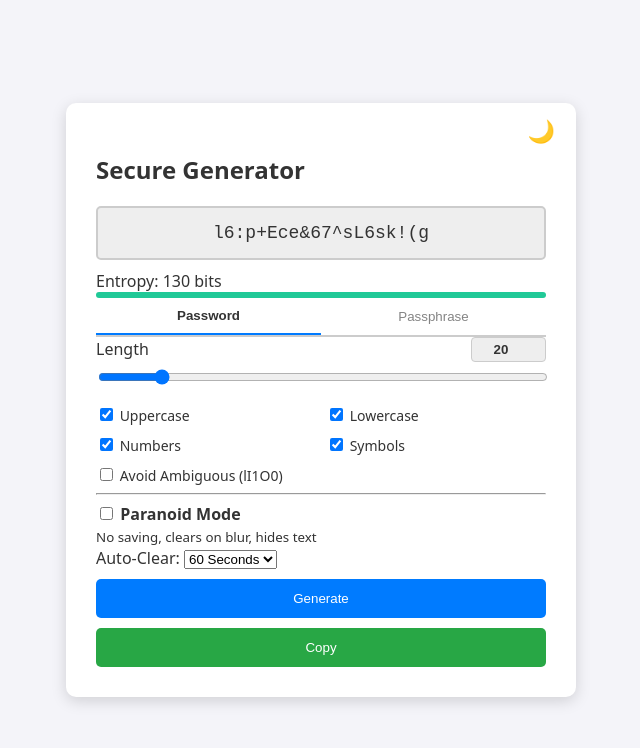
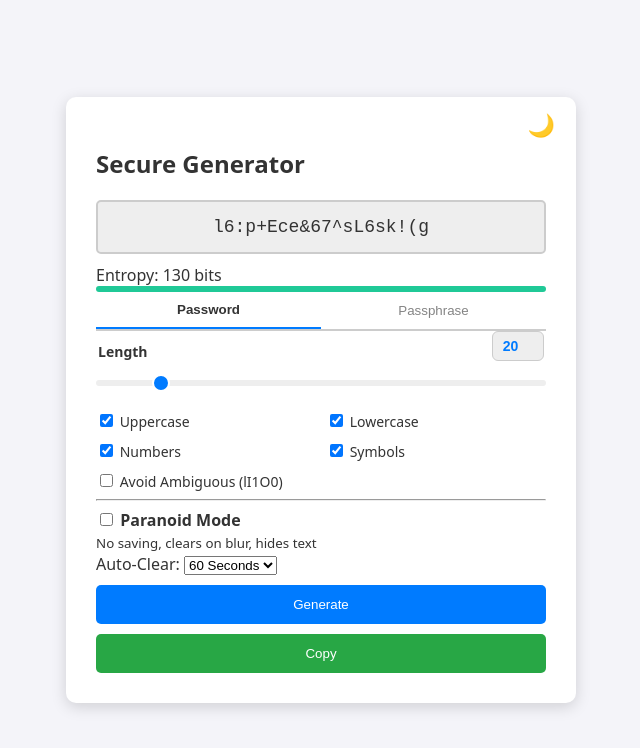
Before and after one commit to jakubgt/homelab-vault-gen, a plain HTML site: page vault-generator/index.html in a window 1280 px wide. Shown: the whole page, without its empty margins (319-959 px from the left). Drawn offline with Linux system fonts and the light colour scheme.

Commit message:
Update styles.css

```diff
--- a/vault-generator/styles.css
+++ b/vault-generator/styles.css
@@ -73,29 +73,59 @@ body {
     user-select: all;
 }
 
-/* New Length Styling */
+/* Tighter Length Section  */
 .length-header {
     display: flex;
     justify-content: space-between;
-    align-items: center;
-    margin-bottom: 5px;
+    align-items: flex-end; /* Vertically aligns label and input box  */
+    margin-bottom: 8px;    /* Tighter spacing to slider  */
+    padding: 0 2px;
+}
+
+#length-label {
+    font-size: 14px;
+    font-weight: 600;
+    color: var(--text-color);
 }
 
 #length-num {
-    width: 65px;
+    width: 50px;
+    height: 28px;
     background: var(--input-bg);
     border: 1px solid var(--border-color);
-    color: var(--text-color);
-    padding: 4px;
-    border-radius: 4px;
+    color: var(--accent); /* Highlights the active value  */
+    padding: 0;
+    border-radius: 6px;
     text-align: center;
     font-weight: bold;
+    font-size: 14px;
+    outline: none;
+    transition: border-color 0.2s;
+}
+
+#length-num:focus {
+    border-color: var(--accent);
 }
 
 .full-slider {
     width: 100%;
-    margin-bottom: 20px;
+    margin: 0 0 25px 0; /* Pulls slider closer to text  */
     cursor: pointer;
+    height: 6px;
+    border-radius: 3px;
+    appearance: none;
+    background: var(--input-bg);
+}
+
+/* Precision Slider Thumb  */
+.full-slider::-webkit-slider-thumb {
+    appearance: none;
+    width: 18px;
+    height: 18px;
+    background: var(--accent);
+    border-radius: 50%;
+    cursor: pointer;
+    border: 2px solid var(--container-bg);
 }
 
 /* Paranoid Mode Styles */
```
